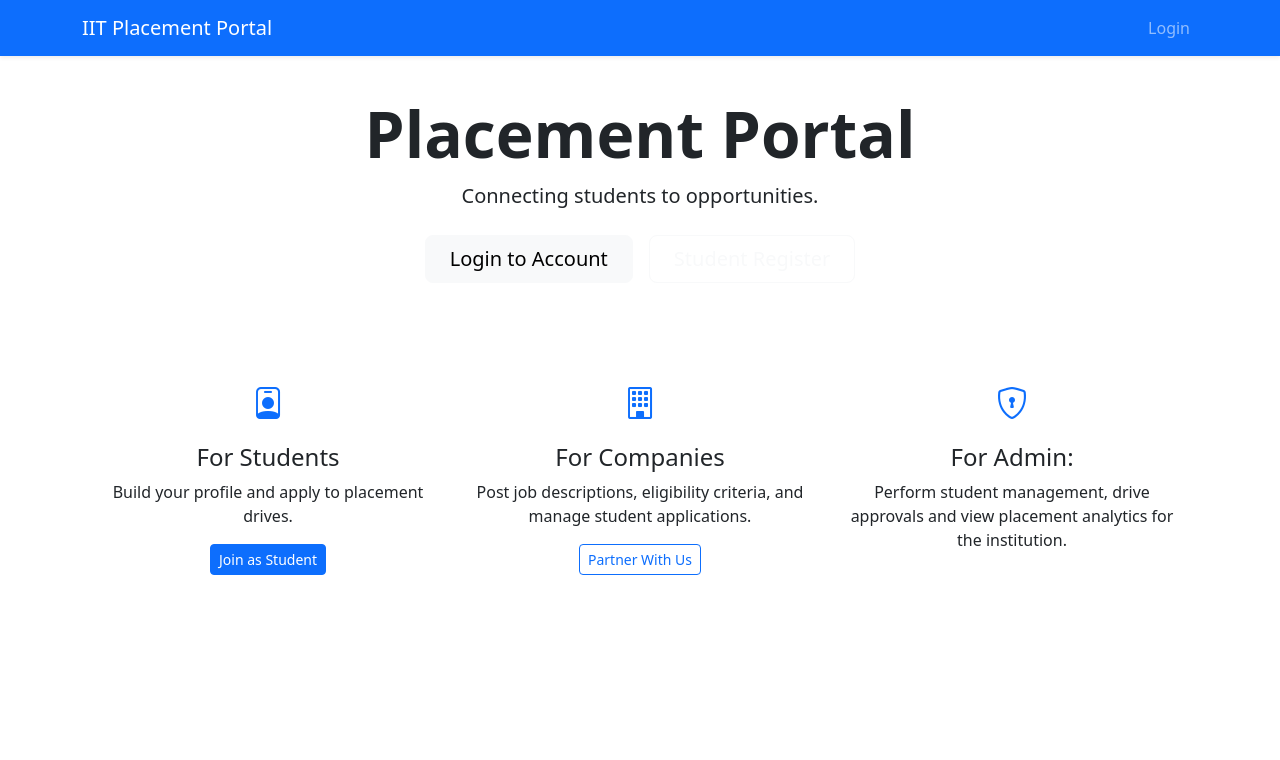
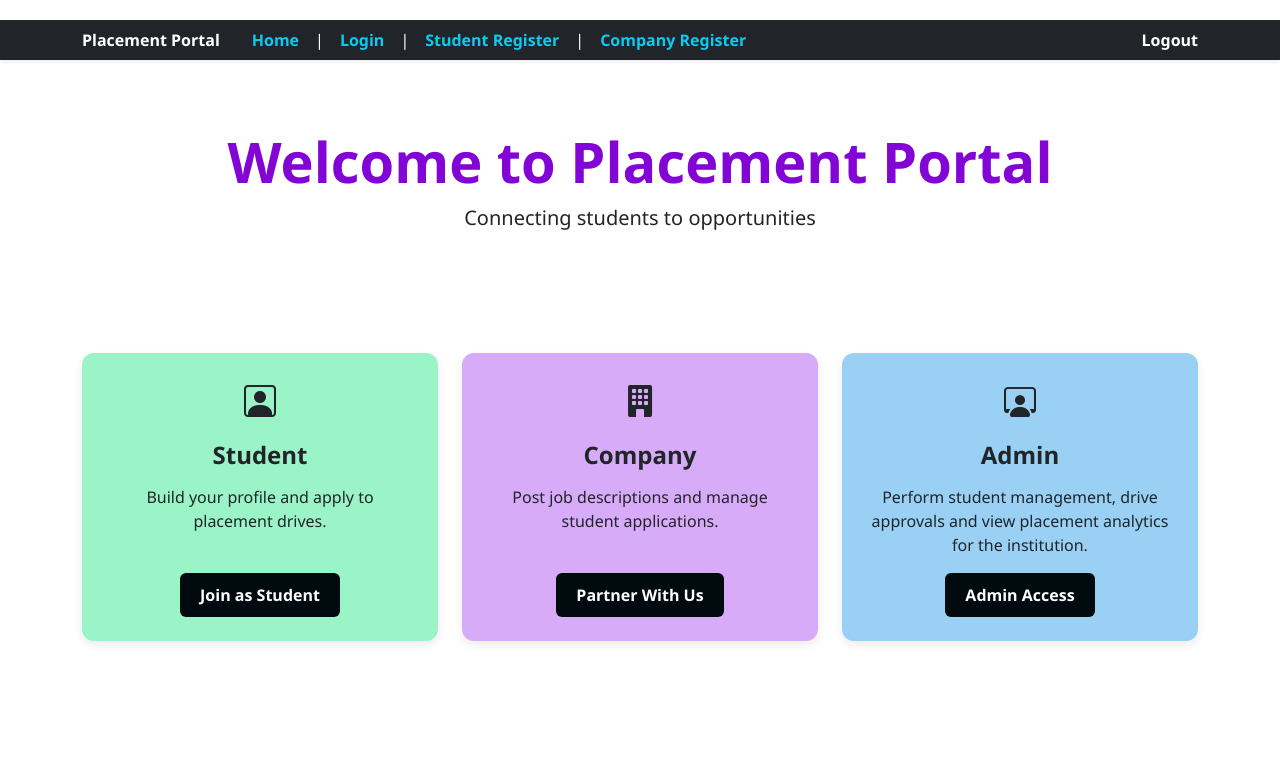
Before and after one commit to bindhu-aashritha/placement-portal-application, a Flask app: page / in a window 1280 px wide. Shown: the top 760 px of the page. Run offline with Flask 3, Linux system fonts and the light colour scheme.

Commit message:
Milestone-PPA Responsive-UI

```diff
--- a/static/css/style.css
+++ b/static/css/style.css
@@ -0,0 +1,138 @@
+body {
+    background-color: #bce1fa;
+    font-family: 'Segoe UI', Tahoma, Geneva, Verdana, sans-serif, sans-serif;
+}
+.top-header {
+    padding: 30px 50px;
+    display: flex;
+    flex-direction: column;
+    align-items: flex-start;
+}
+.top-header h1 {
+    margin: 0 0 10px 0;
+    color:rgba(232, 111, 4, 0.08);
+}
+.navbar {
+    margin-bottom: 20px;
+}
+.nav-links a {
+    text-decoration: none;
+    color: #4b5563;
+    font-weight: bold;
+}
+nav a {
+    transition: color 0.2s ease-in-out;
+}
+nav a:hover {
+    color: #ffffff !important;
+}
+.card-container {
+    display: flex;
+    justify-content: center;
+    gap: 30px;
+    padding: 50px;
+    flex-wrap: wrap;
+}
+.card {
+    border-radius: 12px;
+    border: none;
+    box-shadow: 0 4px 10px rgba(0, 0, 0, 0.08);
+}
+.student-card {
+    background-color: #9af4c7;
+}
+
+.company-card {
+    background-color: #d8abf8;
+}
+
+.admin-card {
+    background-color: #99d0f4;
+}
+.btn {
+    padding: 10px 20px;
+    border: none;
+    border-radius: 6px;
+    cursor: pointer;
+    font-weight: bold;
+    color: white;
+}
+.input-group .btn {
+    margin-top: 0;
+}
+.btn-student { background-color: #010a0e; }
+.btn-company { background-color: #010a0e; }
+.btn-admin { background-color: #010a0e; }
+
+.btn-student, .btn-company, .btn-admin {
+    transition: background-color 0.2s ease-in-out;
+}
+
+.btn-student:hover, .btn-company:hover, .btn-admin:hover {
+    background-color: #575757;
+    color: #ffffff;
+    border-color: #424242;
+}
+
+.table {
+    background-color: white;
+    border-radius: 10px;
+    overflow: hidden;
+}
+
+.table th {
+    background-color: #343a40;
+    color: white;
+}
+.table th, .table td {
+    vertical-align: middle;
+}
+.form-control {
+    border-radius: 8px;
+}
+
+.form-label {
+    font-weight: 500;
+}
+.alert {
+    border-radius: 8px;
+}
+.container {
+    margin-top: 20px;
+}
+h2, h3 {
+    margin-bottom: 15px;
+    font-weight: 600;
+}
+.welcome-line {
+    color: #8205d6
+}
+.btn-form-submit {
+    background-color: #000000;
+    color: #ffffff;
+    border: none;
+    border-radius: 6px;
+    transition: background-color 0.2s ease-in-out;
+}
+
+.btn-form-submit:hover {
+    background-color: #424242;
+    color: #ffffff;
+}
+.search-group .form-control,
+.search-group .btn {
+  height: 48px;
+  padding: 0 16px;
+  display: flex;
+  align-items: center;
+}
+
+.search-group .form-control {
+  border-right: none;
+}
+
+.search-group .btn {
+  display: flex;
+  align-items: center;
+  justify-content: center;
+}
--- a/templates/base.html
+++ b/templates/base.html
@@ -3,28 +3,26 @@
 <head>
     <meta charset="UTF-8">
     <meta name="viewport" content="width=device-width, initial-scale=1.0">
-    <title>{% block title %}IIT Placement Portal{% endblock %}</title>
+    <title>{% block title %}Placement Portal{% endblock %}</title>
     <link href="https://cdn.jsdelivr.net/npm/bootstrap@5.3.0/dist/css/bootstrap.min.css" rel="stylesheet">
     <link rel="stylesheet" href="https://cdn.jsdelivr.net/npm/bootstrap-icons@1.11.0/font/bootstrap-icons.css">
+    <link rel="stylesheet" href="{{ url_for('static', filename='css/style.css') }}">
 </head>
 <body>
 
-<nav class="navbar navbar-expand-lg navbar-dark bg-primary shadow-sm">
-    <div class="container">
-    <a class="navbar-brand" href="{{ url_for('index') }}">IIT Placement Portal</a>
-        <button class="navbar-toggler" type="button" data-bs-toggle="collapse" data-bs-target="#navbarNav">
-            <span class="navbar-toggler-icon"></span>
-        </button>
-        <div class="collapse navbar-collapse" id="navbarNav">
-            <ul class="navbar-nav ms-auto">
-                {% if session.get('user_id') %}
-                    <li class="nav-item"><a class="nav-link" href="{{ url_for('dashboard') }}">Dashboard</a></li>
-                    <li class="nav-item"><a class="nav-link text-warning" href="{{ url_for('logout') }}">Logout</a></li>
-                {% else %}
-                    <li class="nav-item"><a class="nav-link" href="{{ url_for('login') }}">Login</a></li>
-                {% endif %}
-            </ul>
-        </div>
+<nav class="bg-dark mb-4 shadow-sm">
+    <div class="container py-2 d-flex align-items-center">
+        <span class="text-decoration-none text-white fw-bold">Placement Portal</span>
+        <span class="text-white mx-3"></span>
+        <a href="{{ url_for('index') }}" class="text-decoration-none text-info fw-bold">Home</a>
+        <span class="text-white mx-3">|</span>
+        <a href="{{ url_for('login') }}" class="text-decoration-none text-info fw-bold">Login</a>
+        <span class="text-white mx-3">|</span>
+        <a href="{{ url_for('student_register') }}" class="text-decoration-none text-info fw-bold">Student Register</a>
+        <span class="text-white mx-3">|</span>
+        <a href="{{ url_for('company_register') }}" class="text-decoration-none text-info fw-bold">Company Register</a>
+        <span class="text-white mx-3 ms-auto"></span>
+        <a href="{{ url_for('logout') }}" class="text-decoration-none text-white fw-bold">Logout</a>
     </div>
 </nav>
 
@@ -41,7 +39,7 @@
     {% endwith %}
 </div>
 
-<main class="container py-4">
+<main class="container-fluid px-3 px-md-4 py-4">
     {% block content %} {% endblock %}
 </main>
 <script src="https://cdn.jsdelivr.net/npm/bootstrap@5.3.0/dist/js/bootstrap.bundle.min.js"></script>
--- a/templates/index.html
+++ b/templates/index.html
@@ -1,44 +1,52 @@
 {% extends "base.html" %}
 
-{% block title %} IIT Placement Portal {% endblock %}
+{% block title %} Placement Portal {% endblock %}
 
 {% block content %}
-
+<style>
+    body {
+        background-color: #ffffff;
+    }
+</style>
 <header class="hero-section text-center">
     <div class="container">
-        <h1 class="display-3 fw-bold">Placement Portal</h1>
-        <p class="lead mb-4">Connecting students to opportunities.</p>
-        <div class="d-grid gap-3 d-sm-flex justify-content-sm-center">
-            <a href="{{ url_for('login') }}" class="btn btn-light btn-lg px-4 gap-3">Login to Account</a>
-            <a href="{{ url_for('student_register') }}" class="btn btn-outline-light btn-lg px-4">Student Register</a>
-        </div>
+        <h1 class="display-4 fw-bold welcome-line">Welcome to Placement Portal</h1>
+        <p class="lead mb-4">Connecting students to opportunities</p>
     </div>
 </header>
 
 <div class="container py-5">
     <div class="row g-4 py-5 row-cols-1 row-cols-lg-3">
-        <div class="feature col text-center">
-            <div class="feature-icon d-inline-flex align-items-center justify-content-center text-primary fs-2 mb-3">
-                <i class="bi bi-person-badge"></i>
+        <div class="col">
+            <div class="card student-card h-100 p-4 text-center d-flex flex-column align-items-center">
+            <div class="feature-icon fs-2 mb-3">
+                <i class="bi bi-person-square"></i>
             </div>
-            <h3 class="fs-4">For Students</h3>
+            <h3 class="fs-4 fw-bold">Student</h3>
             <p>Build your profile and apply to placement drives.</p>
-            <a href="{{ url_for('student_register') }}" class="btn btn-primary btn-sm">Join as Student</a>
+            <a href="{{ url_for('student_register') }}" class="btn btn-student mt-auto">Join as Student</a>
+            </div>
         </div>
-        <div class="feature col text-center">
-            <div class="feature-icon d-inline-flex align-items-center justify-content-center text-primary fs-2 mb-3">
-                <i class="bi bi-building"></i>
+        <div class="col">
+            <div class="card company-card h-100 p-4 text-center d-flex flex-column align-items-center">
+            <div class="feature-icon fs-2 mb-3">
+                <i class="bi bi-building-fill"></i>
             </div>
-            <h3 class="fs-4">For Companies</h3>
-            <p>Post job descriptions, eligibility criteria, and manage student applications.</p>
-            <a href="{{ url_for('company_register') }}" class="btn btn-outline-primary btn-sm">Partner With Us</a>
+            <h3 class="fs-4 fw-bold">Company</h3>
+            <p>Post job descriptions and manage student applications.</p>
+            <a href="{{ url_for('company_register') }}" class="btn btn-company mt-auto">Partner With Us</a>
+            </div>
         </div>
-        <div class="feature col text-center">
-            <div class="feature-icon d-inline-flex align-items-center justify-content-center text-primary fs-2 mb-3">
-                <i class="bi bi-shield-lock"></i>
+        <div class="col">
+            <div class="card admin-card h-100 p-4 text-center d-flex flex-column align-items-center">
+            <div class="feature-icon fs-2 mb-3">
+                <i class="bi bi-person-workspace"></i>
             </div>
-            <h3 class="fs-4">For Admin:</h3>
+            <h3 class="fs-4 fw-bold">Admin</h3>
             <p>Perform student management, drive approvals and view placement analytics for the institution.</p>
+            <a href="{{ url_for('login') }}" class="btn btn-company mt-auto">Admin Access</a>
+            </div>
+            </div>
         </div>
     </div>
 </div>
```
Also changed, not shown: templates/admin_dashboard.html (+38 -22 lines), templates/company_dashboard.html (+33 -17 lines), templates/company_register.html (+20 -16 lines), templates/login.html (+23 -13 lines), templates/stud_dashboard.html (+18 -12 lines), templates/stud_register.html (+34 -11 lines).
